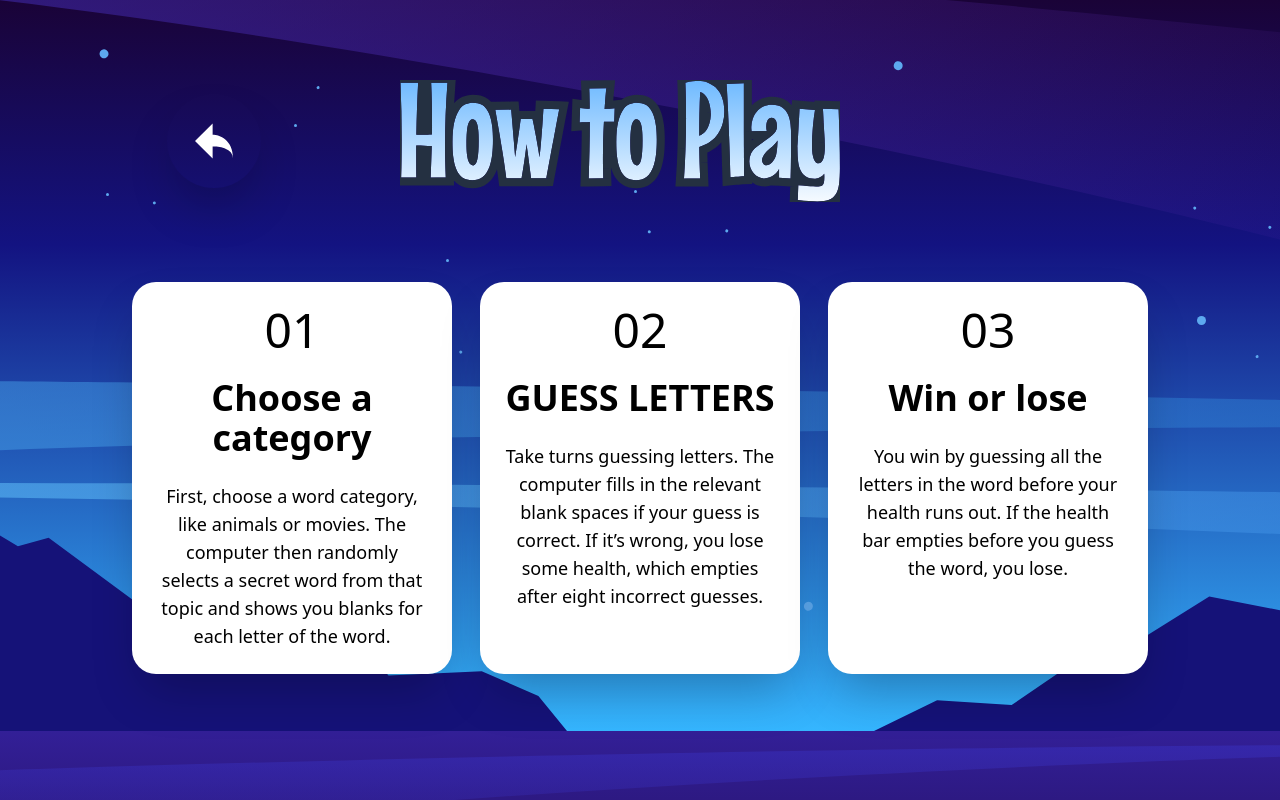
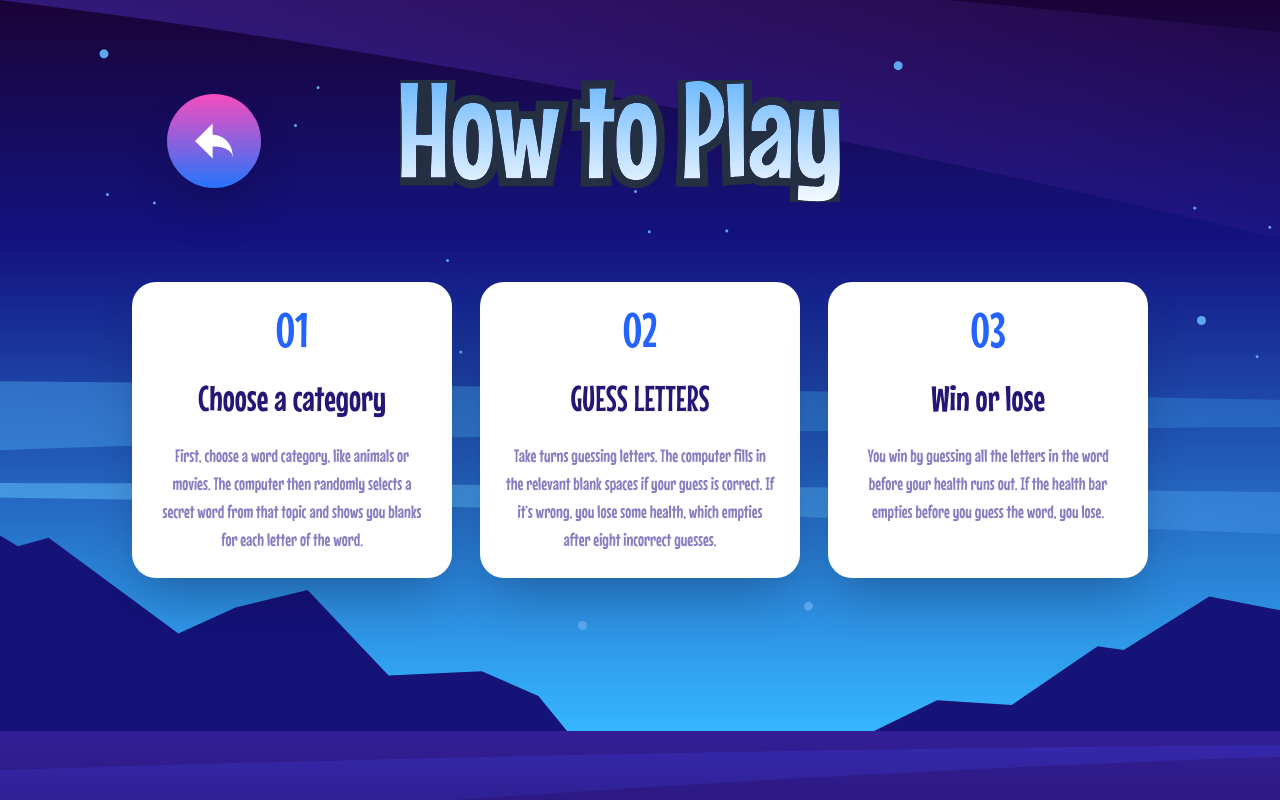
Before and after one commit to ntwaricharles/hangman-game, an Angular app: page /guidance in a window 1280 px wide. Built offline with nearby package versions, Linux system fonts and the light colour scheme.

Commit message:
hangman game guidance page

```diff
--- a/src/app/pages/guidance/guidance.component.html
+++ b/src/app/pages/guidance/guidance.component.html
@@ -1,9 +1,9 @@
-<div class="p-8 md:p-16 lg:p-20 font-primary">
+<div class="p-8 md:p-16 lg:p-20 font-mouseMemoirs">
   <div class="grid grid-cols-1 md:grid-cols-4 gap-4 items-center">
     <div class="mx-auto col-span-1 flex justify-center md:justify-start">
       <div
         (click)="backBtn()"
-        class="bg-purpleGradient p-7 rounded-full lg:w-[94px] lg:h-[94px] shadow-2xl cursor-pointer transform transition-transform hover:scale-105"
+        class="linear-pinky p-7 rounded-full lg:w-[94px] lg:h-[94px] shadow-2xl cursor-pointer transform transition-transform hover:scale-105"
       >
         <img src="../../../../assets/images/icon-back.svg" alt="Back" class="w-full h-full" />
       </div>
@@ -18,9 +18,9 @@
       *ngFor="let guide of guidance; let i = index"
       class="bg-white rounded-3xl w-full sm:w-80 shadow-2xl p-6 text-center flex flex-col gap-6 transform transition-transform hover:scale-105"
     >
-      <h1 class="text-5xl text-blue">{{ guide.id }}</h1>
-      <h1 class="text-4xl font-bold text-darkNavy">{{ guide.title }}</h1>
-      <p class="text-purple text-lg">{{ guide.description }}</p>
+      <h1 class="text-5xl text-blue-2">{{ guide.id }}</h1>
+      <h1 class="text-4xl font-medium text-blue-3">{{ guide.title }}</h1>
+      <p class="text-purple text-lg text-purple-2">{{ guide.description }}</p>
     </div>
   </div>
 </div>
```
